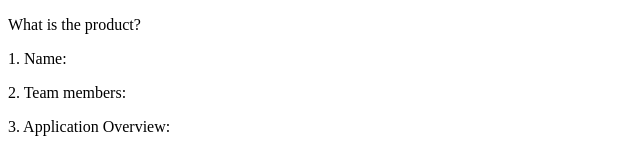
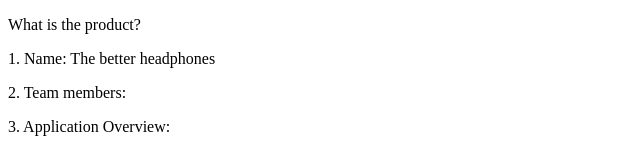
Before and after one commit to LV775/Class-Product-Proposal, a plain HTML site: page index.html in a window 1280 px wide. Shown: the top 152 px of the page, without its empty margins (0-640 px from the left). Drawn offline with Linux system fonts and the light colour scheme.

Commit message:
Updated files.

```diff
--- a/index.html
+++ b/index.html
@@ -6,7 +6,7 @@
     <body>
         <p>What is the product?</p>
 
-    <p>1. Name:</p>
+    <p>1. Name: The better headphones</p>
     <p>2. Team members:</p>
     <p>3. Application Overview:</p>
     <p>4. Technology Overview:</p>
```
